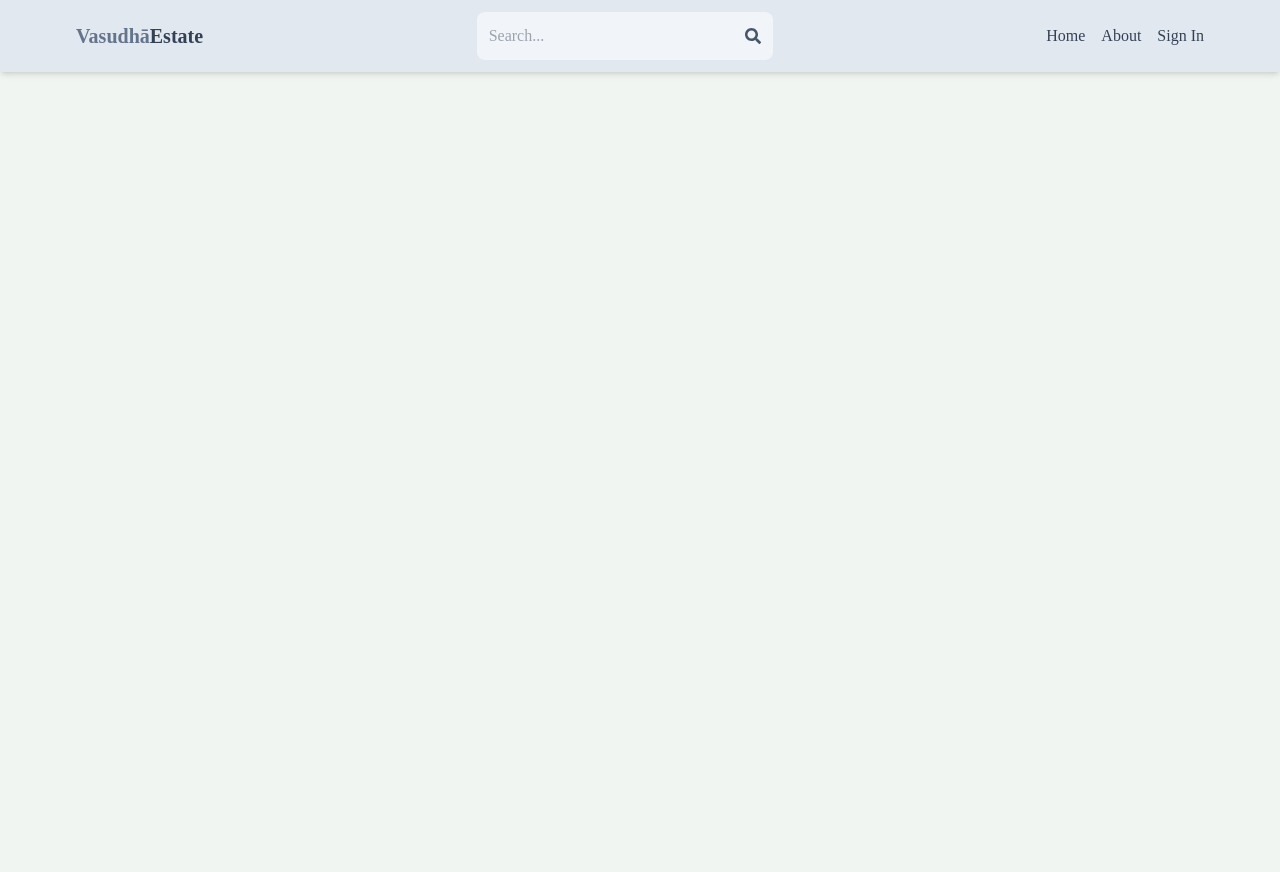
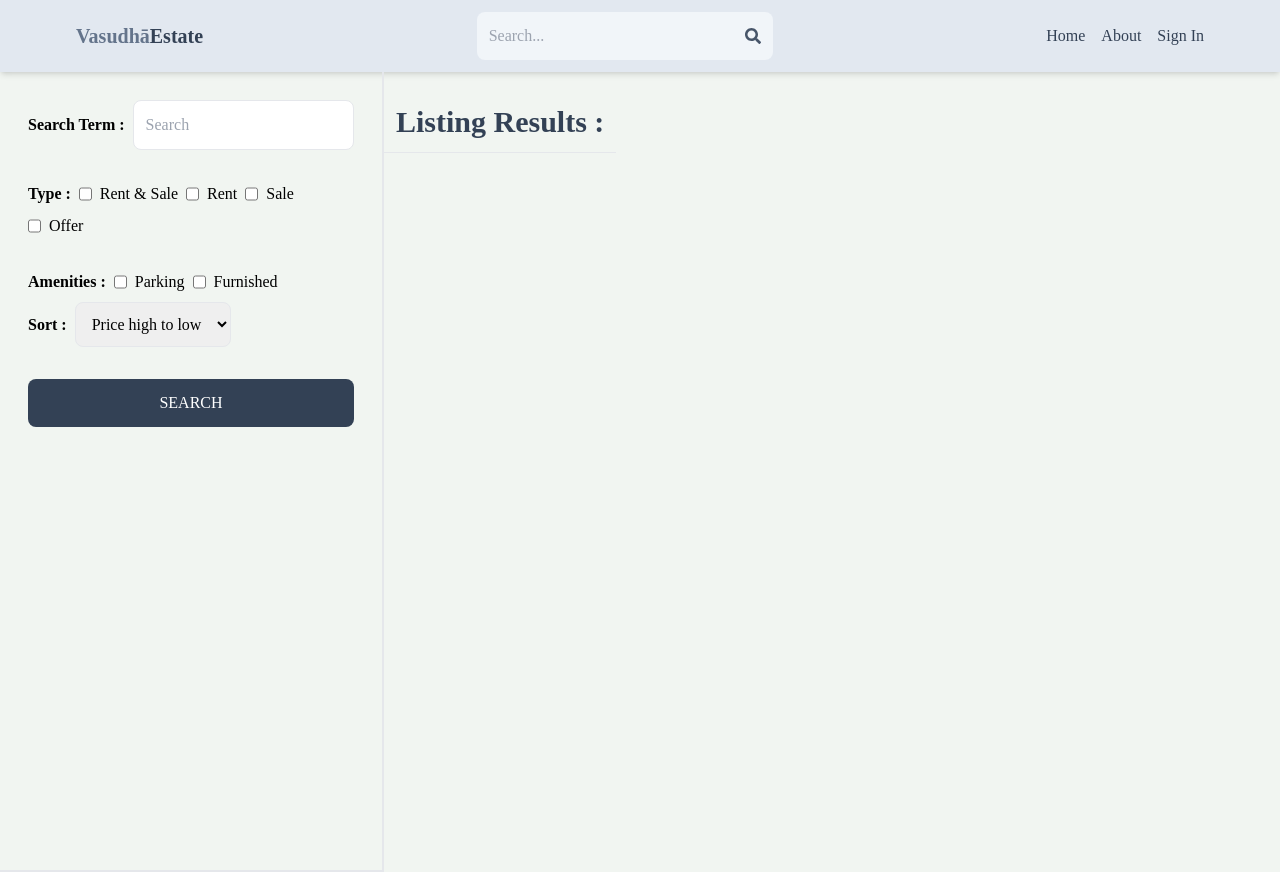
Before and after one commit to ParthSankpal/WENS_TECH_ASSES, a React (Vite) app in the folder client/: page /search in a window 1280 px wide. Before the commit the page ends 800 px from the top, so only its background shows below. Built offline with nearby package versions, Linux system fonts and the light colour scheme; no server answers.

Commit message:
Search page ui

```diff
--- a/client/src/App.jsx
+++ b/client/src/App.jsx
@@ -11,6 +11,7 @@
 import CreateListing from "./pages/CreateListing";
 import UpdateListing from "./pages/UpdateListing";
 import Listing from "./pages/Listing";
+import Search from "./pages/Search";
 
 const App = () => {
   return (
@@ -21,6 +22,7 @@
         <Route path="/sign-in" element={<SignIn />} />
         <Route path="/sign-up" element={<SignUp />} />
         <Route path="/about" element={<About />} />
+        <Route path='/search' element={<Search />} />
         <Route path="/listing/:listingId" element={<Listing/>}/>
 
         <Route element={<PrivateRoute />}>
--- /dev/null
+++ b/client/src/pages/Search.jsx
@@ -0,0 +1,61 @@
+import React from 'react'
+
+const Search = () => {
+  return (
+    <div className=' font-Higuen flex flex-col md:flex-row'>
+        <div className=" p-7 border-b-2 md:border-r-2 md:min-h-screen md:max-w-sm">
+            <form action="" className=' flex flex-col gap-8'>
+                <div className=" flex items-center gap-2 ">
+                    <label className=' whitespace-nowrap font-semibold'> Search Term : </label>
+                    <input type="text" name="" id="searchTerm" placeholder='Search' className=' border rounded-lg p-3 w-full'/>
+                </div>
+                <div className='flex gap-2 flex-wrap items-center'>
+                    <label className=' font-semibold'>Type :</label>
+                    <div className=" flex gap-2">
+                        <input type="checkbox" name="" id="all" className=''/>
+                        <span>Rent & Sale</span>
+                    </div>
+                    <div className=" flex gap-2">
+                        <input type="checkbox" name="" id="rent" className=''/>
+                        <span>Rent</span>
+                    </div>
+                    <div className=" flex gap-2">
+                        <input type="checkbox" name="" id="sale" className=''/>
+                        <span>Sale</span>
+                    </div>
+                    <div className=" flex gap-2">
+                        <input type="checkbox" name="" id="offer" className=''/>
+                        <span>Offer</span>
+                    </div>
+                </div>
+                <div className='flex gap-2 flex-wrap items-center'>
+                    <label className=' font-semibold'>Amenities :</label>
+                    <div className=" flex gap-2">
+                        <input type="checkbox" name="" id="parking" className=''/>
+                        <span>Parking</span>
+                    </div>
+                    <div className=" flex gap-2">
+                        <input type="checkbox" name="" id="furnished" className=''/>
+                        <span>Furnished</span>
+                    </div>
+                    <div className=" flex items-center gap-2">
+                        <label className=' font-semibold'> Sort :</label>
+                        <select id="sort_order" className=' border rounded-lg p-3'>
+                            <option value="">Price high to low</option>
+                            <option value="">Price low to high</option>
+                            <option value="">latest</option>
+                            <option value="">Oldest</option>
+                        </select>
+                    </div>
+                </div>
+                    <button className=' bg-slate-700 text-white p-3 rounded-lg uppercase hover:opacity-95'>Search</button>
+            </form>
+        </div>
+        <div className="">
+            <h1 className=' text-3xl font-semibold border-b p-3 text-slate-700 mt-5'>Listing Results : </h1>
+        </div>
+    </div>
+  )
+}
+
+export default Search
```
